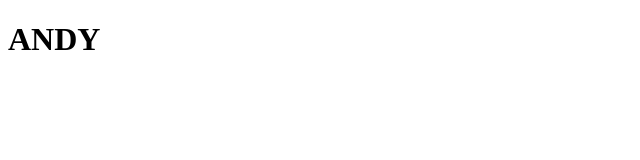
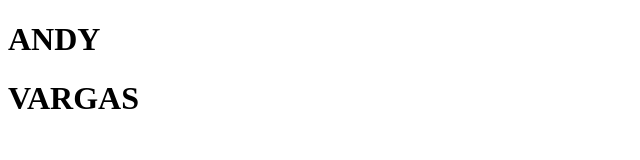
Before and after one commit to AndyVQ/Miausculos, a plain HTML site: page src/html/index.html in a window 1280 px wide. Shown: the whole page, without its empty margins (0-640 px from the left). Drawn offline with Linux system fonts and the light colour scheme.

Commit message:
CAMBIO DE NOMBRE

```diff
--- a/src/html/index.html
+++ b/src/html/index.html
@@ -7,5 +7,6 @@
   </head>
   <body>
     <h1>ANDY</h1>
+    <h1>VARGAS</h1>
   </body>
 </html>
```
